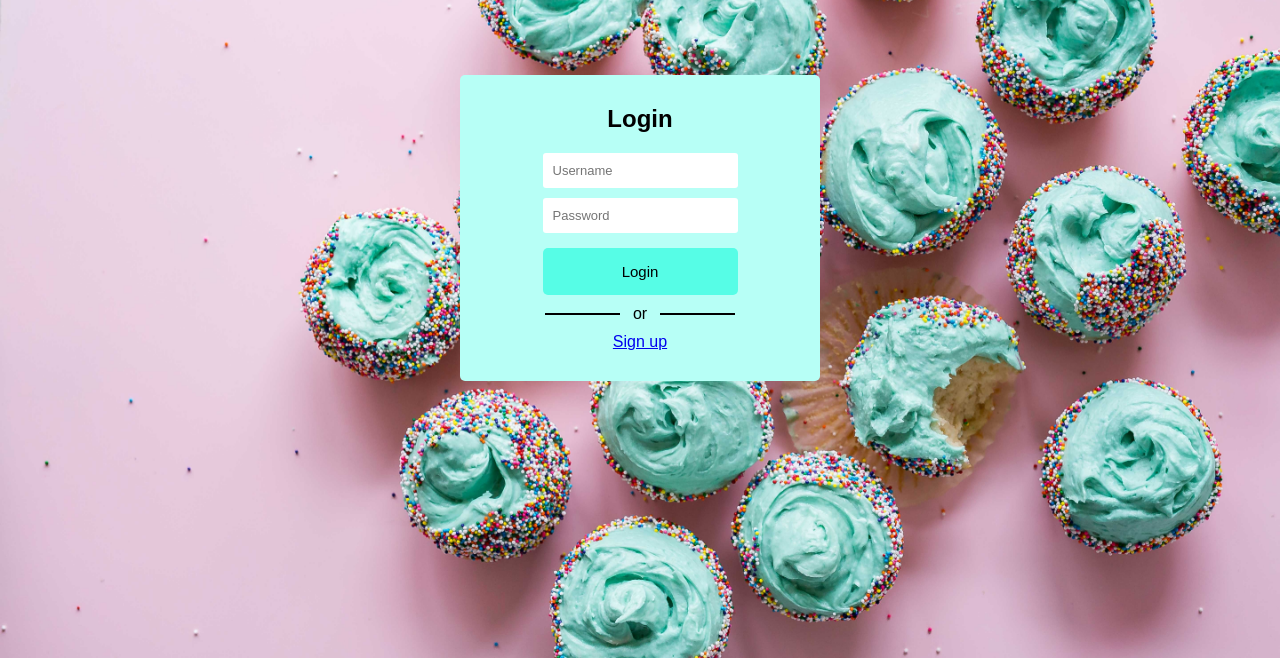
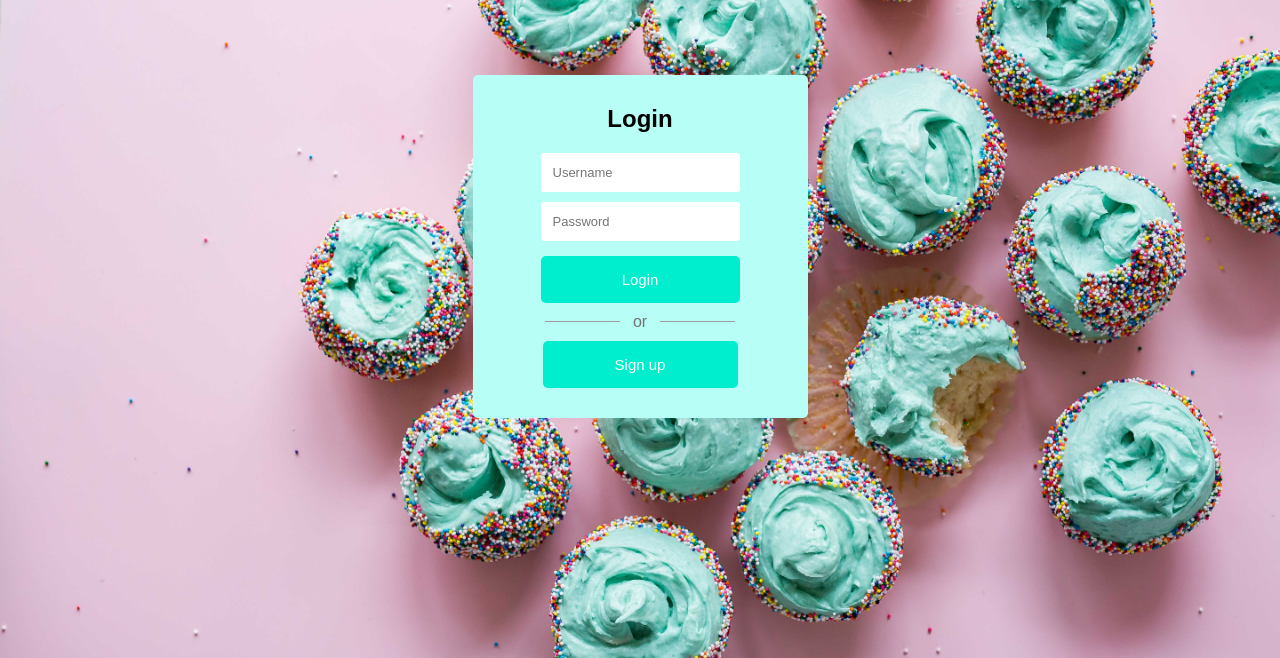
Before and after one commit to aliciasavelly/DjangoNotes, a Django app: page /login/ in a window 1280 px wide. Shown: the top 658 px of the page. Run offline with Django 3.2, Linux system fonts and the light colour scheme; some libraries are stand-ins or nearby versions.

Commit message:
big improvements on login page

```diff
--- a/notes/static/css/notes.css
+++ b/notes/static/css/notes.css
@@ -257,7 +257,7 @@ span {
 }
 
 .login-page {
-  width: 300px;
+  width: 275px;
   display: flex;
   flex-direction: column;
   align-items: center;
@@ -281,9 +281,32 @@ span {
   padding: 15px;
   border-radius: 5px;
   font-size: 15px;
-  background: #56FDE6;
+  background: #00EECD;
   transition: 1s;
   border: 0px;
+  color: white;
+}
+
+.login-page a {
+  padding: 15px;
+  border-radius: 5px;
+  font-size: 15px;
+  background: #00EECD;
+  transition: 1s;
+  border: 0px;
+  width: 165px;
+  text-align: center;
+  color: white;
+  text-decoration: none;
+}
+
+.login-page a:visited {
+  color: white;
+}
+
+.login-page a:hover {
+  background: #5EF2DE;
+  transition: 1s;
 }
 
 .login-page p {
@@ -295,7 +318,7 @@ span {
 }
 
 .login-page button:hover {
-  background: #00F2D1;
+  background: #5EF2DE;
   transition: 1s;
 }
 
@@ -304,7 +327,7 @@ span {
 }
 
 #id_username, #id_password {
-  padding: 10px;
+  padding: 12px;
   border-radius: 3px;
   border: 0px;
   width: 175px;
@@ -315,21 +338,13 @@ span {
   display: flex;
   flex-direction: row;
   margin: 10px 0;
+  color: #727272;
 }
 
 .line hr {
   width: 75px;
-  color: black;
-  /*display: block;
-  -webkit-margin-before: 0.5em;
-  -webkit-margin-after: 0.5em;
-  -webkit-margin-start: auto;
-  -webkit-margin-end: auto;
-  border-style: inset;
-  border-width: 1px;*/
-  /*margin-left: auto;
-  margin-right: auto;*/
-  background: black;
+  height: 1px;
+  background: #9e9e9e;
   border: 0px;
 }
 
```
